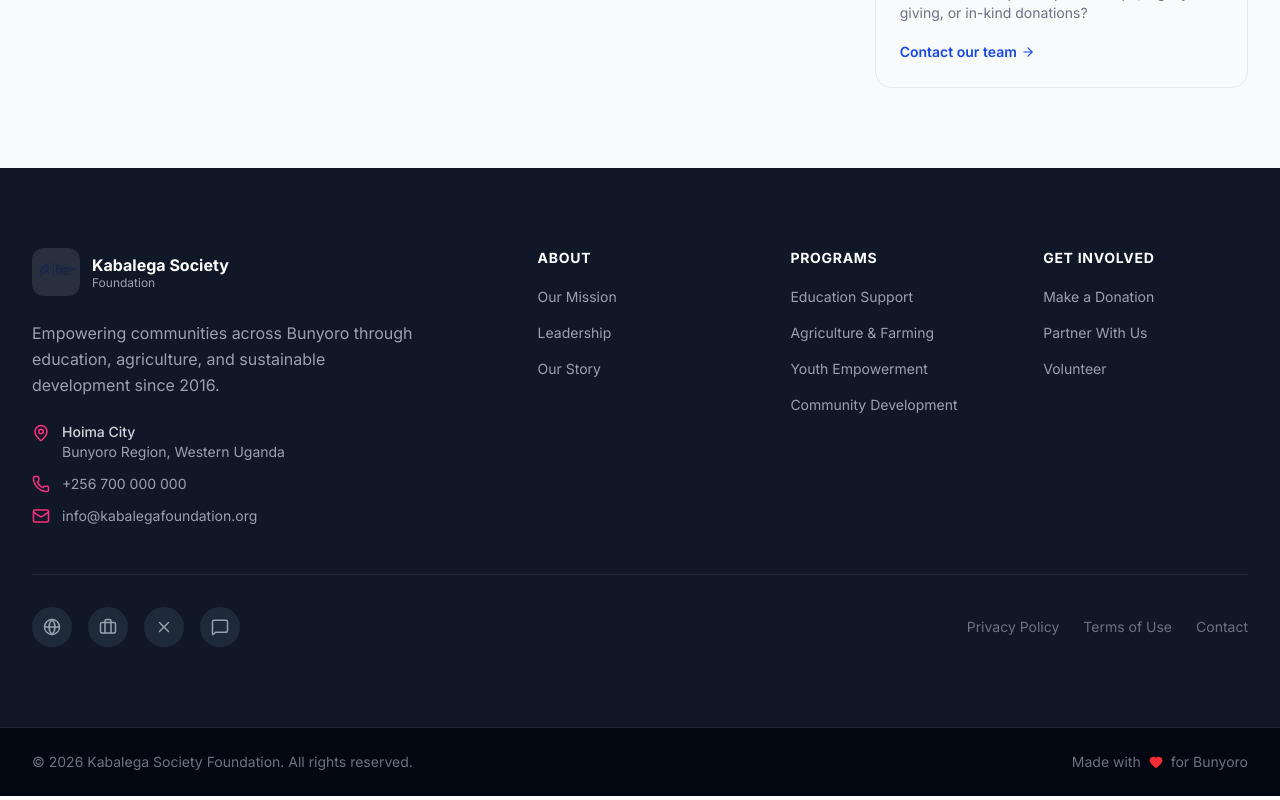
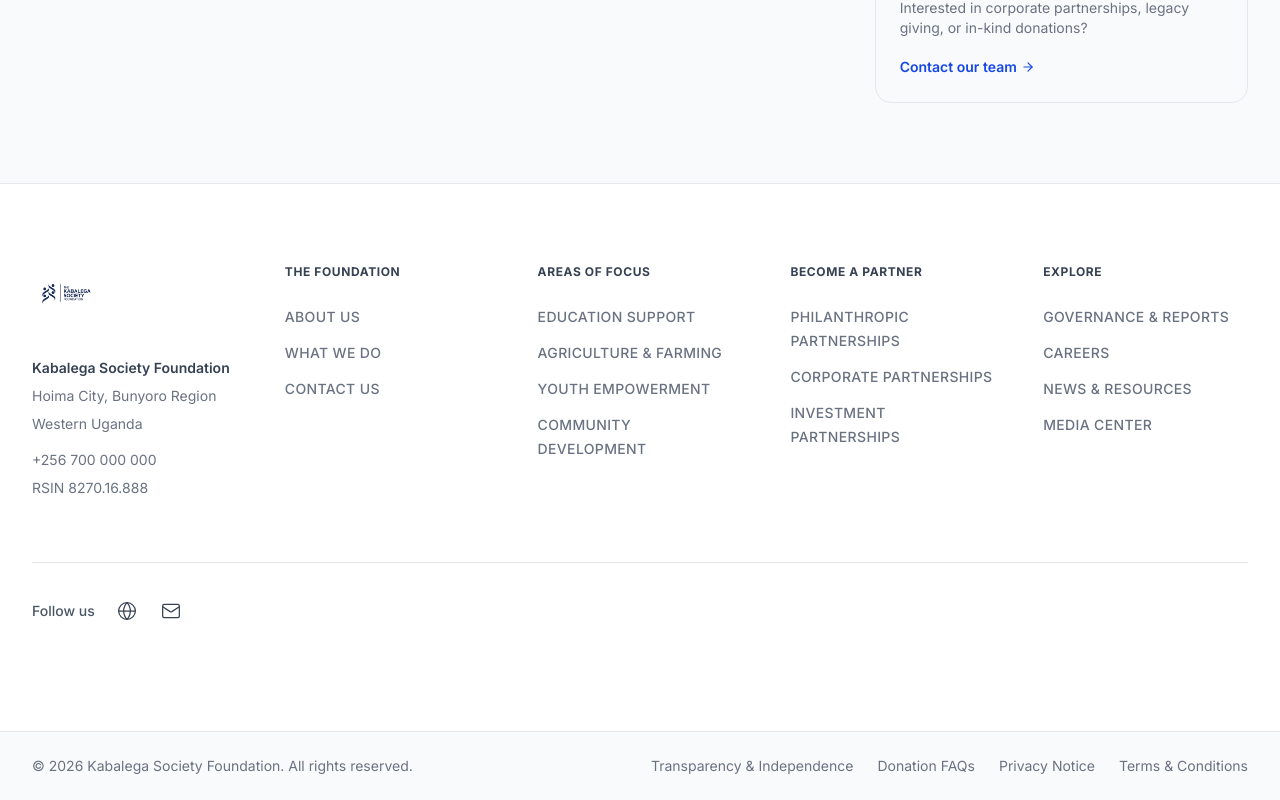
Before and after one commit to agrinaitweltd/kab, a Next.js app: page /donate in a window 1280 px wide. Shown: the part 1391-2191 px from the top of the page. Built offline with nearby package versions, Linux system fonts and the light colour scheme.

Commit message:
Rebrcolours and logo

```diff
--- a/src/app/layout.tsx
+++ b/src/app/layout.tsx
@@ -15,6 +15,10 @@
   description:
     "The Kabalega Society Foundation works in the Bunyoro region of Uganda to support education, community development, agriculture, and youth empowerment.",
   keywords: "Kabalega, Bunyoro, Uganda, NGO, foundation, education, community development",
+  icons: {
+    icon: '/logo.png',
+    apple: '/logo.png',
+  },
   openGraph: {
     title: "Kabalega Society Foundation",
     description: "Empowering Communities Across Bunyoro",
@@ -29,6 +33,9 @@
 }>) {
   return (
     <html lang="en" className={`${inter.variable} h-full antialiased`}>
+      <head>
+        <link rel="icon" href="/logo.png" sizes="any" />
+      </head>
       <body className="min-h-full flex flex-col bg-white text-gray-900">
         <Navbar />
         <main className="flex-1">{children}</main>
--- a/src/components/Footer.tsx
+++ b/src/components/Footer.tsx
@@ -1,76 +1,65 @@
 import Link from "next/link";
 import Image from "next/image";
-import { MapPin, Mail, Phone, Heart, Globe, Briefcase, X, MessageSquare } from "lucide-react";
+import { Globe, Mail } from "lucide-react";
 
 const footerLinks = {
-  "About": [
-    { label: "Our Mission", href: "/about#mission" },
-    { label: "Leadership", href: "/about#leadership" },
-    { label: "Our Story", href: "/about" },
+  "THE FOUNDATION": [
+    { label: "ABOUT US", href: "/about" },
+    { label: "WHAT WE DO", href: "/donate" },
+    { label: "CONTACT US", href: "/contact" },
   ],
-  "Programs": [
-    { label: "Education Support", href: "/projects#education" },
-    { label: "Agriculture & Farming", href: "/projects#agriculture" },
-    { label: "Youth Empowerment", href: "/projects#youth" },
-    { label: "Community Development", href: "/projects#community" },
+  "AREAS OF FOCUS": [
+    { label: "EDUCATION SUPPORT", href: "/projects#education" },
+    { label: "AGRICULTURE & FARMING", href: "/projects#agriculture" },
+    { label: "YOUTH EMPOWERMENT", href: "/projects#youth" },
+    { label: "COMMUNITY DEVELOPMENT", href: "/projects#community" },
   ],
-  "Get Involved": [
-    { label: "Make a Donation", href: "/donate" },
-    { label: "Partner With Us", href: "/contact" },
-    { label: "Volunteer", href: "/contact" },
+  "BECOME A PARTNER": [
+    { label: "PHILANTHROPIC PARTNERSHIPS", href: "/donate" },
+    { label: "CORPORATE PARTNERSHIPS", href: "/contact" },
+    { label: "INVESTMENT PARTNERSHIPS", href: "/contact" },
+  ],
+  "EXPLORE": [
+    { label: "GOVERNANCE & REPORTS", href: "/about#leadership" },
+    { label: "CAREERS", href: "/contact" },
+    { label: "NEWS & RESOURCES", href: "/about" },
+    { label: "MEDIA CENTER", href: "/contact" },
   ],
 };
 
 export default function Footer() {
   return (
-    <footer className="bg-gray-900 text-gray-300">
+    <footer className="bg-white text-gray-600 border-t border-gray-200">
       {/* Main Footer */}
-      <div className="max-w-7xl mx-auto px-4 sm:px-6 lg:px-8 py-16 md:py-20">
-        <div className="grid grid-cols-1 md:grid-cols-2 lg:grid-cols-5 gap-12 mb-12">
+      <div className="max-w-7xl mx-auto px-6 lg:px-8 py-16 md:py-20">
+        <div className="grid grid-cols-1 md:grid-cols-2 lg:grid-cols-5 gap-12 mb-16">
           {/* Brand */}
-          <div className="lg:col-span-2">
-            <Link href="/" className="inline-flex items-center gap-3 mb-6 group">
-              <div className="relative w-12 h-12 rounded-xl overflow-hidden bg-white/10 p-2 group-hover:bg-white/20 transition-colors">
+          <div className="lg:col-span-1">
+            <Link href="/" className="inline-block mb-6 group">
+              <div className="relative w-16 h-16 transition-transform duration-300 group-hover:scale-105">
                 <Image src="/logo.png" alt="Kabalega Society Foundation" fill className="object-contain" />
               </div>
-              <div>
-                <p className="font-bold text-white text-base leading-tight">Kabalega Society</p>
-                <p className="text-xs text-gray-400 leading-tight">Foundation</p>
-              </div>
             </Link>
-            <p className="text-gray-400 leading-relaxed mb-6 max-w-sm">
-              Empowering communities across Bunyoro through education, agriculture, and sustainable development since 2016.
-            </p>
-
-            <div className="space-y-3 text-sm">
-              <div className="flex items-start gap-3">
-                <MapPin size={18} className="mt-0.5 text-[#FF2E7E] flex-shrink-0" />
-                <div className="text-gray-400">
-                  <p className="font-medium text-gray-300">Hoima City</p>
-                  <p>Bunyoro Region, Western Uganda</p>
-                </div>
-              </div>
-              <div className="flex items-center gap-3">
-                <Phone size={18} className="text-[#FF2E7E] flex-shrink-0" />
-                <span className="text-gray-400">+256 700 000 000</span>
-              </div>
-              <div className="flex items-center gap-3">
-                <Mail size={18} className="text-[#FF2E7E] flex-shrink-0" />
-                <a href="mailto:info@kabalegafoundation.org" className="text-gray-400 hover:text-white transition-colors">
-                  info@kabalegafoundation.org
-                </a>
-              </div>
+            <div className="text-sm space-y-2 text-gray-500">
+              <p className="font-semibold text-gray-700">Kabalega Society Foundation</p>
+              <p>Hoima City, Bunyoro Region</p>
+              <p>Western Uganda</p>
+              <p className="pt-2">+256 700 000 000</p>
+              <p>RSIN 8270.16.888</p>
             </div>
           </div>
 
           {/* Links */}
           {Object.entries(footerLinks).map(([title, links]) => (
             <div key={title}>
-              <h3 className="text-white font-bold text-sm uppercase tracking-wider mb-4">{title}</h3>
+              <h3 className="text-gray-700 font-bold text-xs uppercase tracking-wider mb-6">{title}</h3>
               <ul className="space-y-3">
                 {links.map((link) => (
                   <li key={link.label}>
-                    <Link href={link.href} className="text-gray-400 hover:text-white transition-colors duration-200 text-sm">
+                    <Link
+                      href={link.href}
+                      className="text-gray-500 hover:text-gray-900 transition-colors duration-200 text-sm uppercase tracking-wide font-medium"
+                    >
                       {link.label}
                     </Link>
                   </li>
@@ -81,43 +70,39 @@
         </div>
 
         {/* Social Links */}
-        <div className="pt-8 border-t border-gray-800">
-          <div className="flex flex-col md:flex-row items-center justify-between gap-6">
-            <div className="flex items-center gap-4">
+        <div className="border-t border-gray-200 pt-8">
+          <div className="flex items-center gap-4 mb-6">
+            <p className="text-sm text-gray-600 font-medium">Follow us</p>
+            <div className="flex items-center gap-3">
               {[
                 { icon: Globe, label: "Website", href: "#" },
-                { icon: Briefcase, label: "LinkedIn", href: "#" },
-                { icon: X, label: "Twitter", href: "#" },
-                { icon: MessageSquare, label: "Facebook", href: "#" },
+                { icon: Mail, label: "Email", href: "mailto:info@kabalegafoundation.org" },
               ].map(({ icon: Icon, label, href }) => (
                 <a
                   key={label}
                   href={href}
                   aria-label={label}
-                  className="w-10 h-10 rounded-full bg-gray-800 hover:bg-[#FF2E7E] flex items-center justify-center text-gray-400 hover:text-white transition-all duration-200"
+                  className="w-8 h-8 flex items-center justify-center text-gray-700 hover:text-gray-900 transition-all duration-200 hover:scale-110"
                 >
-                  <Icon size={18} />
+                  <Icon size={20} strokeWidth={1.5} />
                 </a>
               ))}
-            </div>
-
-            <div className="flex items-center gap-6 text-sm text-gray-500">
-              <Link href="/about" className="hover:text-white transition-colors">Privacy Policy</Link>
-              <Link href="/about" className="hover:text-white transition-colors">Terms of Use</Link>
-              <Link href="/contact" className="hover:text-white transition-colors">Contact</Link>
             </div>
           </div>
         </div>
       </div>
 
       {/* Bottom Bar */}
-      <div className="border-t border-gray-800 bg-gray-950">
-        <div className="max-w-7xl mx-auto px-4 sm:px-6 lg:px-8 py-6">
+      <div className="border-t border-gray-200 bg-gray-50">
+        <div className="max-w-7xl mx-auto px-6 lg:px-8 py-6">
           <div className="flex flex-col md:flex-row items-center justify-between gap-4 text-sm text-gray-500">
             <p>&copy; {new Date().getFullYear()} Kabalega Society Foundation. All rights reserved.</p>
-            <p className="flex items-center gap-2">
-              Made with <Heart size={14} className="text-red-500 fill-current" /> for Bunyoro
-            </p>
+            <div className="flex items-center gap-6">
+              <Link href="/about" className="hover:text-gray-900 transition-colors">Transparency & Independence</Link>
+              <Link href="/donate" className="hover:text-gray-900 transition-colors">Donation FAQs</Link>
+              <Link href="/about" className="hover:text-gray-900 transition-colors">Privacy Notice</Link>
+              <Link href="/about" className="hover:text-gray-900 transition-colors">Terms & Conditions</Link>
+            </div>
           </div>
         </div>
       </div>
```
Also changed, not shown: src/app/about/page.tsx (+93 -32 lines), src/app/contact/page.tsx (+6 -9 lines), src/app/donate/page.tsx (+6 -9 lines), src/app/projects/page.tsx (+5 -9 lines).
